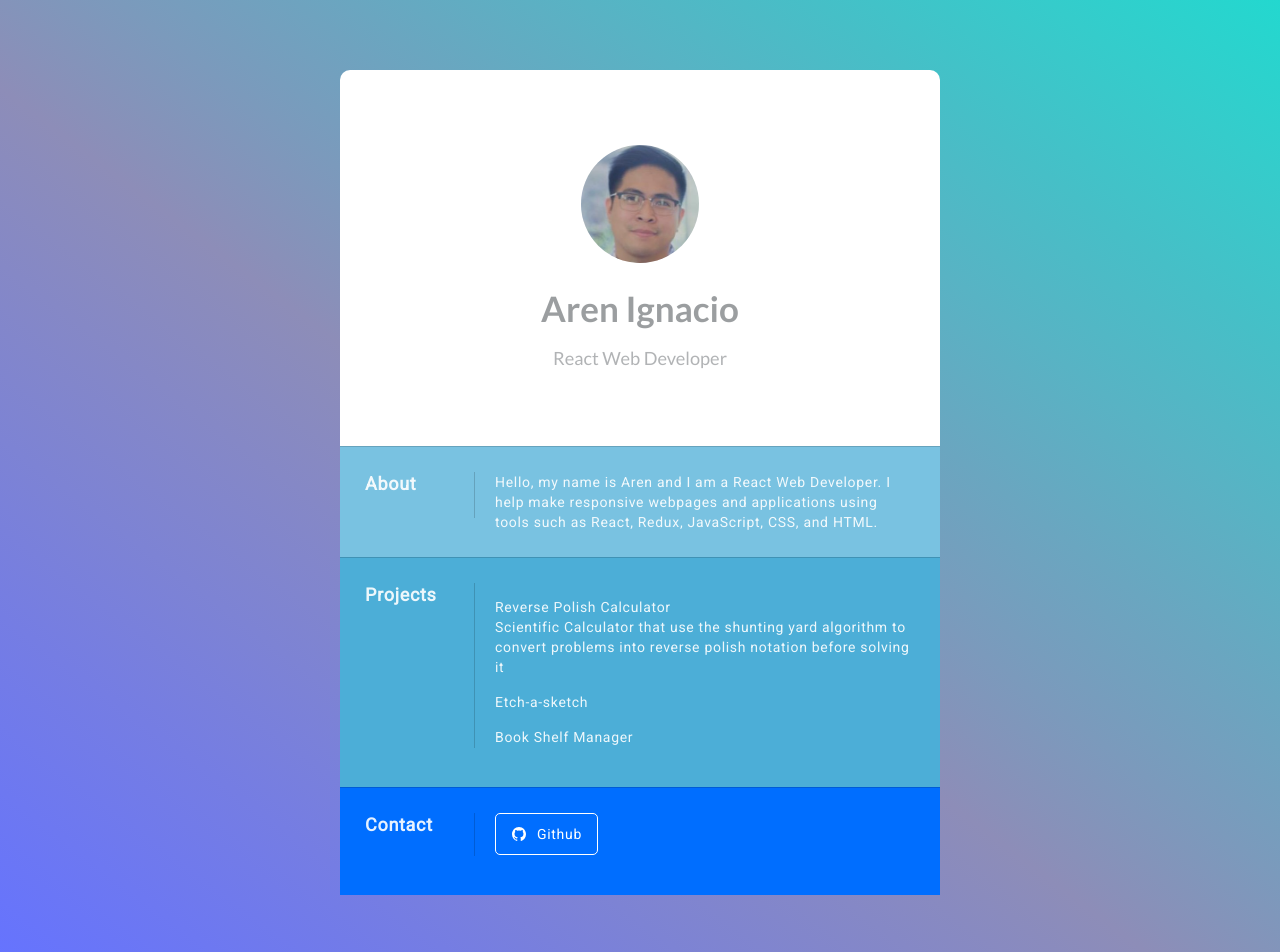
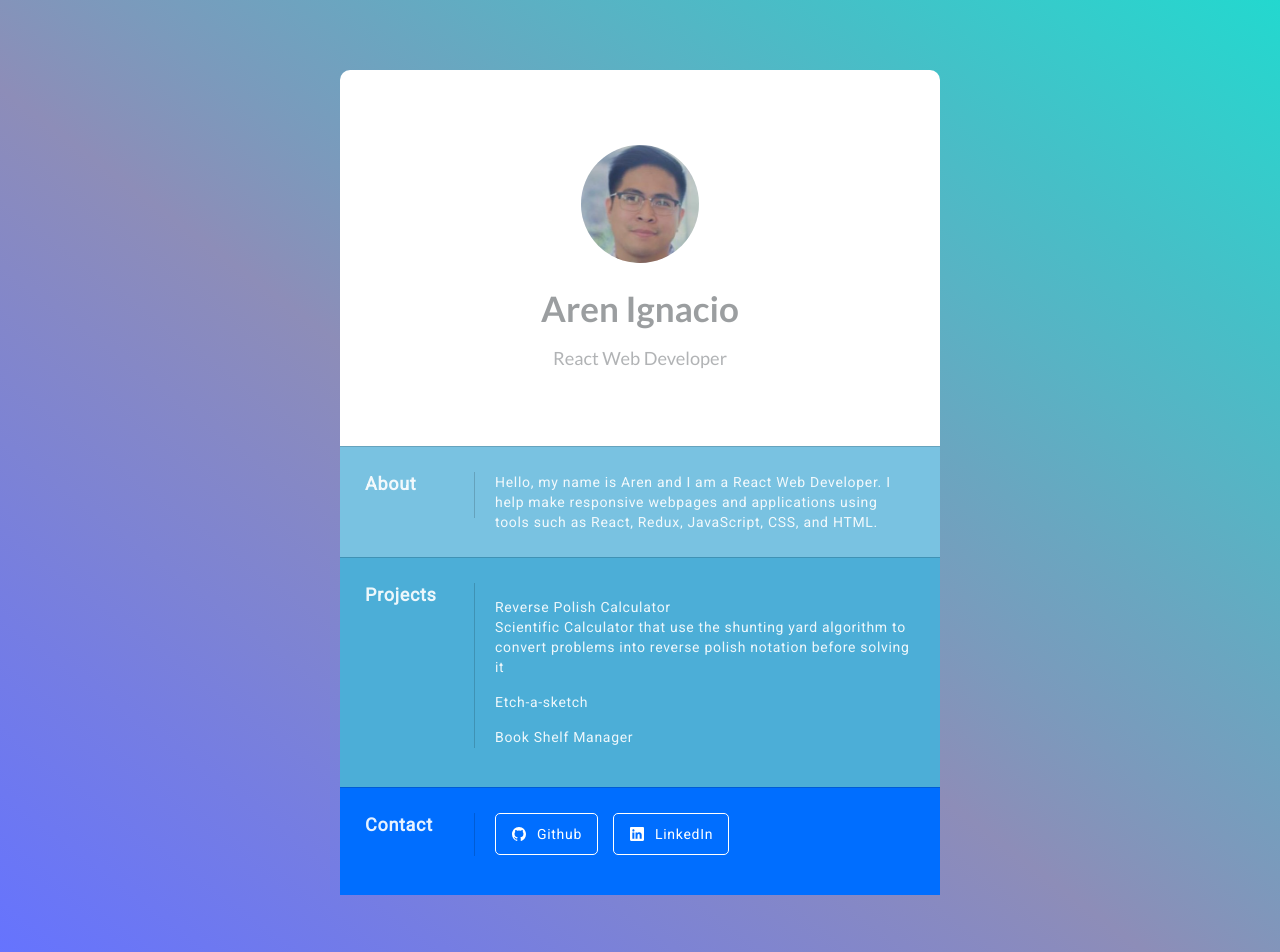
Before and after one commit to arenignacio/portfolio, a React (Create React App) app: page / in a window 1280 px wide. Shown: the top 952 px of the page. Built offline with nearby package versions, Linux system fonts and the light colour scheme; a web font is replaced by a local one.

Commit message:
Add linkedin button

```diff
--- a/src/App.js
+++ b/src/App.js
@@ -9,6 +9,7 @@ import Button from './components/Button';
 //assets
 import github from './img/logo-github.svg';
 import arrowForward from './img/arrow-forward-outline.svg';
+import linkedIn from './img/logo-linkedin.svg';
 
 const OuterContainer = style.div`
 	display: flex;
@@ -82,6 +83,11 @@ const App = () => {
 								icon={github}
 								href="https://github.com/arenignacio"
 							></Button>
+							<Button
+								name="LinkedIn "
+								icon={linkedIn}
+								href="https://www.linkedin.com/in/aren-ignacio-715407151/"
+							></Button>
 						</div>
 					}
 				></Content>
--- a/src/components/Button.js
+++ b/src/components/Button.js
@@ -4,10 +4,16 @@ const Container = style.a.attrs(({ href }) => ({ href }))`
    display: flex;
    justify-content: center;
    width: auto;
+   margin-right: 15px;
    padding: 10px 15px;
    border: 1px solid white;
    border-radius: 5px;
    color: white;
+   font-size: 0.7rem;
+
+   &:hover {
+      font-weight: 900;
+   }
 
    &:active, &:focus{
       color: white;
@@ -21,11 +27,17 @@ const Container = style.a.attrs(({ href }) => ({ href }))`
    span {
       margin-left: 5px;
       padding-left: 5px;
+
+
    }
 
    object, img {
       width: 16px;
 
+   }
+
+   @media (min-width: 600px) {
+      font-size: 1rem;
    }
 
 
```
Also changed, not shown: src/img/logo-linkedin.svg.
